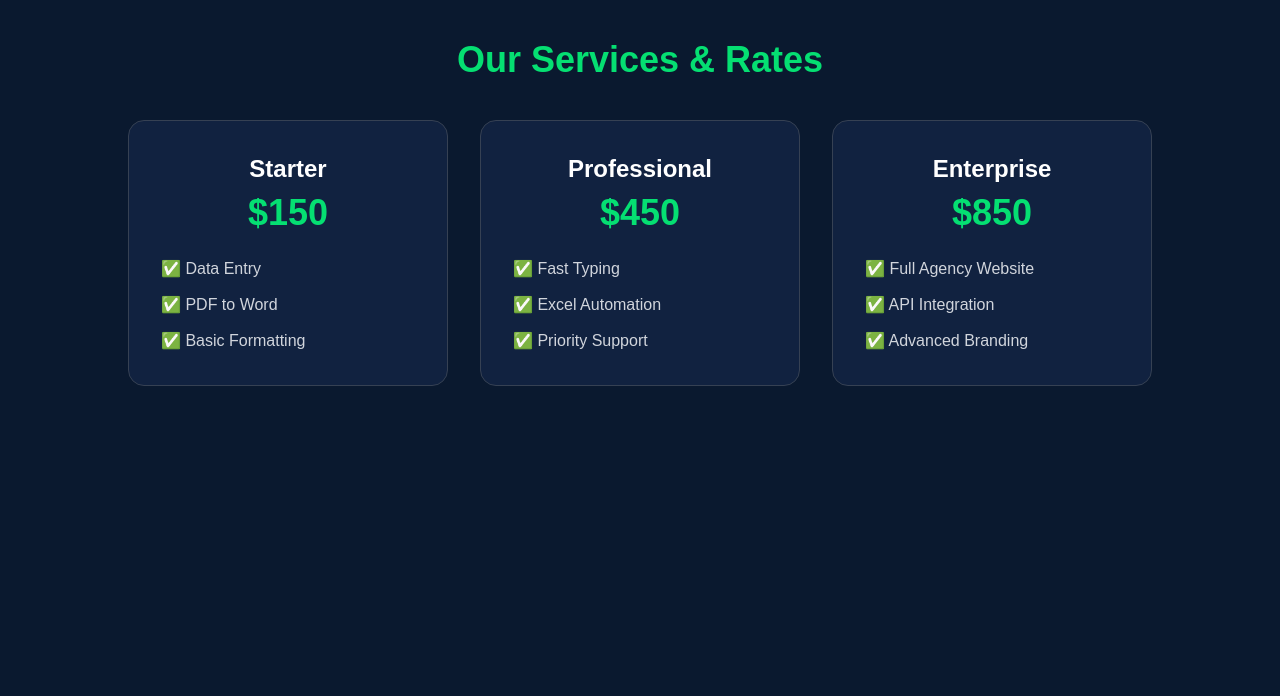
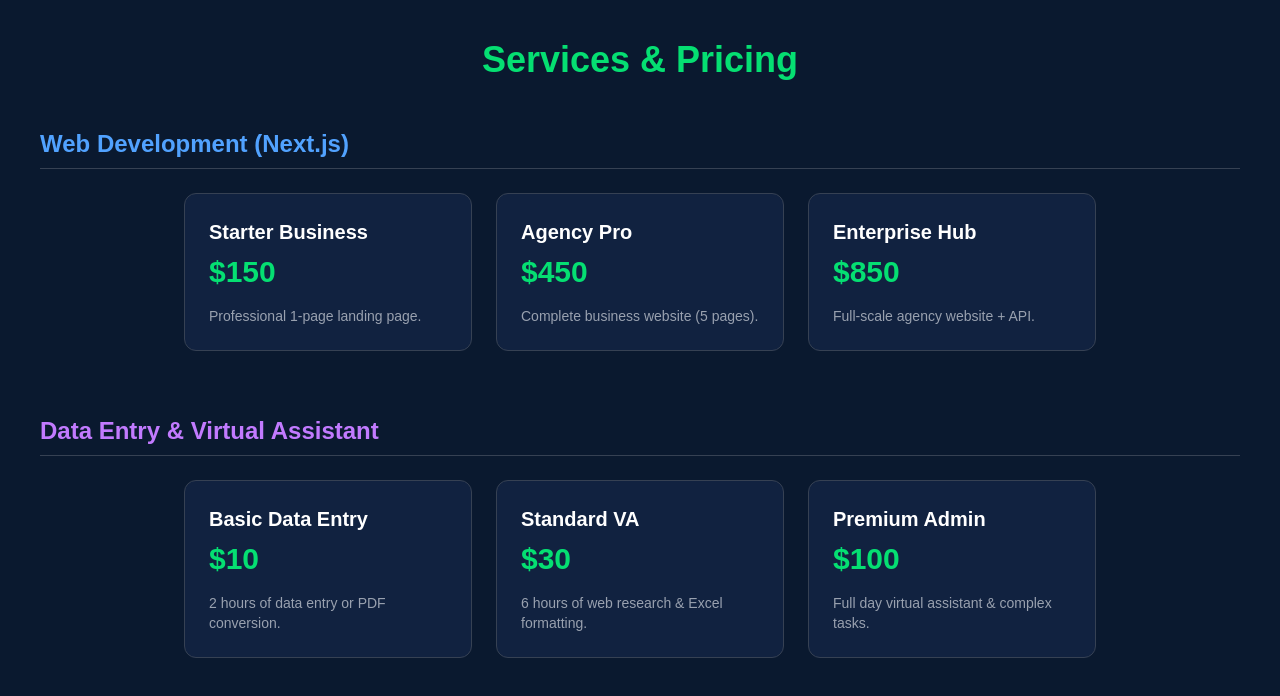
Before and after one commit to alihaidersandhu65-create/globalskill-pk, a Next.js app: page /pricing in a window 1280 px wide. Shown: the top 696 px of the page. Built offline with nearby package versions, Linux system fonts and the light colour scheme.

Commit message:
Updated pricing with Data Entry rates

```diff
--- a/app/pricing/page.tsx
+++ b/app/pricing/page.tsx
@@ -1,21 +1,38 @@
 export default function Pricing() {
-  const plans = [
-    { title: "Starter", price: "$150", features: ["Data Entry", "PDF to Word", "Basic Formatting"] },
-    { title: "Professional", price: "$450", features: ["Fast Typing", "Excel Automation", "Priority Support"] },
-    { title: "Enterprise", price: "$850", features: ["Full Agency Website", "API Integration", "Advanced Branding"] }
+  const webPlans = [
+    { title: "Starter Business", price: "$150", desc: "Professional 1-page landing page." },
+    { title: "Agency Pro", price: "$450", desc: "Complete business website (5 pages)." },
+    { title: "Enterprise Hub", price: "$850", desc: "Full-scale agency website + API." }
+  ];
+
+  const dataPlans = [
+    { title: "Basic Data Entry", price: "$10", desc: "2 hours of data entry or PDF conversion." },
+    { title: "Standard VA", price: "$30", desc: "6 hours of web research & Excel formatting." },
+    { title: "Premium Admin", price: "$100", desc: "Full day virtual assistant & complex tasks." }
   ];
 
   return (
-    <div className="min-h-screen bg-[#0a192f] text-white p-10 text-center">
-      <h1 className="text-4xl font-bold mb-10 text-green-400">Our Services & Rates</h1>
-      <div className="flex flex-wrap justify-center gap-8">
-        {plans.map((plan) => (
-          <div key={plan.title} className="border border-gray-700 p-8 rounded-2xl w-80 bg-[#112240] hover:border-green-400 transition-all">
-            <h2 className="text-2xl font-semibold mb-2">{plan.title}</h2>
-            <p className="text-4xl font-bold text-green-400 mb-6">{plan.price}</p>
-            <ul className="text-left space-y-3 text-gray-300">
-              {plan.features.map(f => <li key={f}>✅ {f}</li>)}
-            </ul>
+    <div className="min-h-screen bg-[#0a192f] text-white p-10">
+      <h1 className="text-4xl font-bold mb-12 text-green-400 text-center">Services & Pricing</h1>
+
+      <h2 className="text-2xl font-semibold mb-6 text-blue-400 border-b border-gray-700 pb-2">Web Development (Next.js)</h2>
+      <div className="flex flex-wrap justify-center gap-6 mb-16">
+        {webPlans.map((plan) => (
+          <div key={plan.title} className="border border-gray-700 p-6 rounded-xl w-72 bg-[#112240]">
+            <h3 className="text-xl font-bold mb-2">{plan.title}</h3>
+            <p className="text-3xl font-bold text-green-400 mb-4">{plan.price}</p>
+            <p className="text-sm text-gray-400">{plan.desc}</p>
+          </div>
+        ))}
+      </div>
+
+      <h2 className="text-2xl font-semibold mb-6 text-purple-400 border-b border-gray-700 pb-2">Data Entry & Virtual Assistant</h2>
+      <div className="flex flex-wrap justify-center gap-6">
+        {dataPlans.map((plan) => (
+          <div key={plan.title} className="border border-gray-700 p-6 rounded-xl w-72 bg-[#112240]">
+            <h3 className="text-xl font-bold mb-2">{plan.title}</h3>
+            <p className="text-3xl font-bold text-green-400 mb-4">{plan.price}</p>
+            <p className="text-sm text-gray-400">{plan.desc}</p>
           </div>
         ))}
       </div>
```
